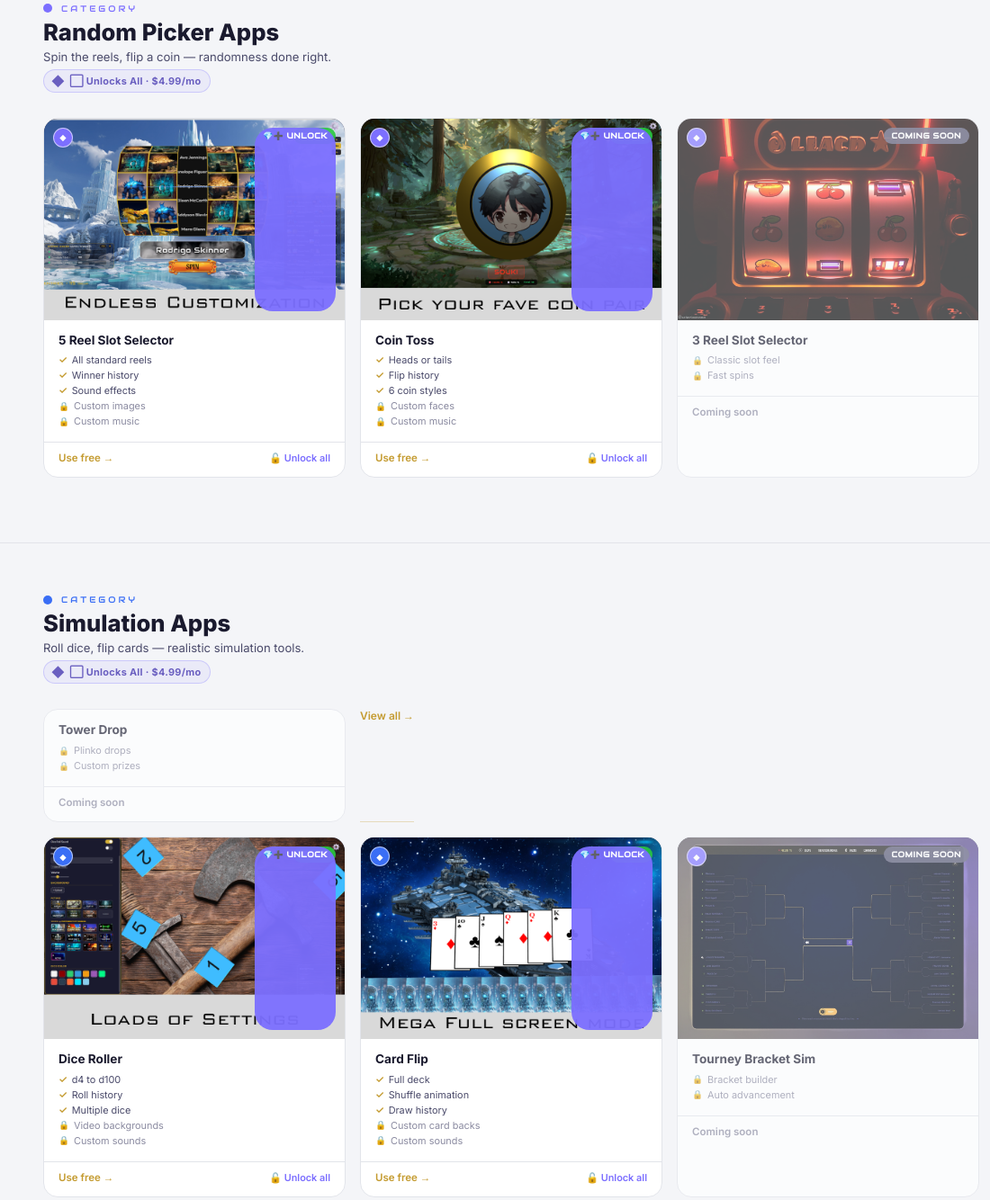
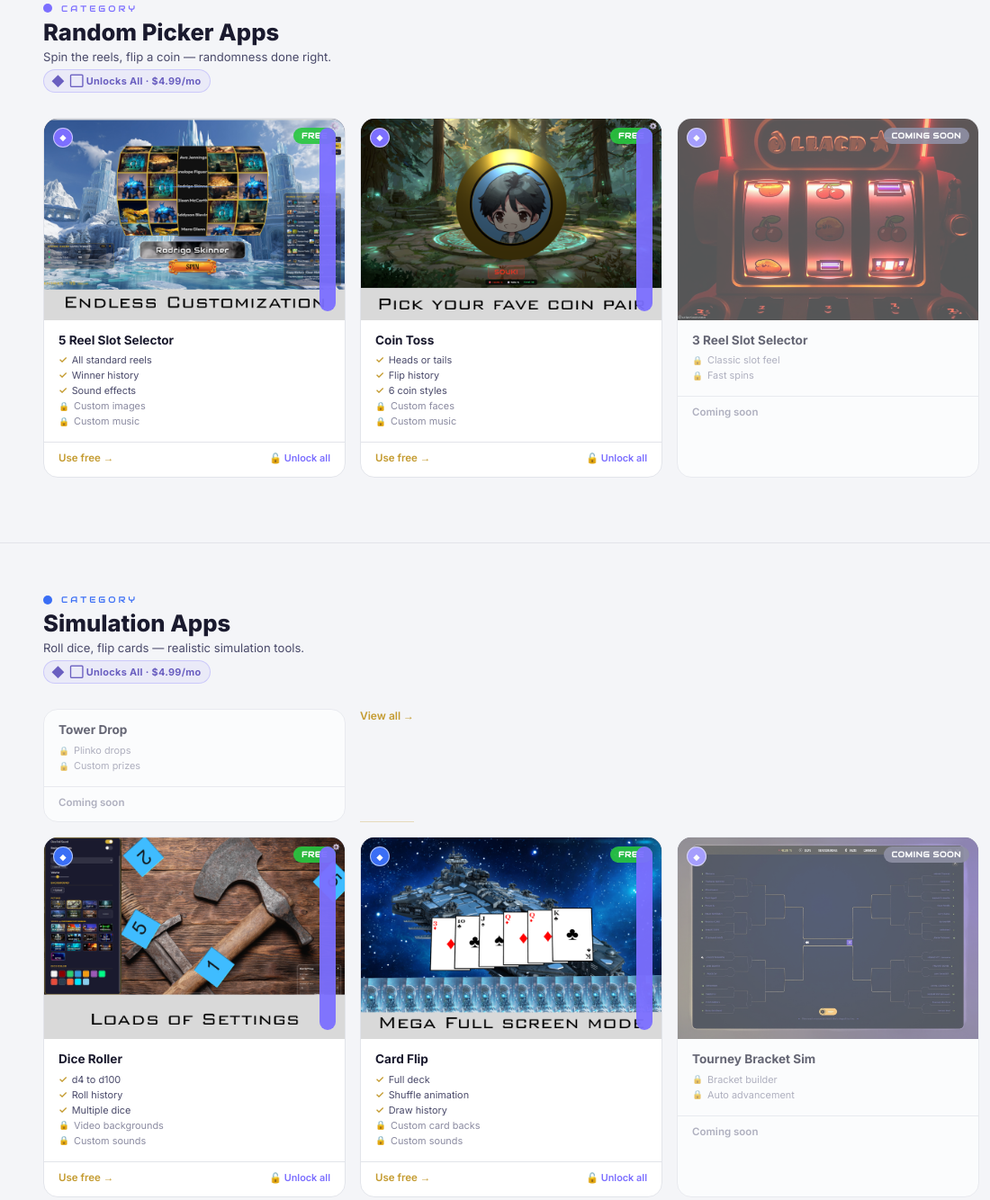
Before and after one commit to MurphyLabai/murphy-labs, a website: page index.html in a window 1280 px wide. Shown: the part 620-1954 px from the top of the page at 90% size, 0-1100 px from the left. Drawn offline with Linux system fonts and the light colour scheme.

Commit message:
Blank out upgrade pill on paid-tier app thumbnails (placeholder)

```diff
--- a/index.html
+++ b/index.html
@@ -596,7 +596,7 @@
       <div class="app-thumb-wrap" id="thumb-slot">
         <div class="app-cat-badge" style="background:var(--cat-purple);color:#fff;">◆</div>
         <div class="app-badge free">FREE</div>
-        <div class="app-badge upgrade">💎➕ UNLOCK</div>
+        <div class="app-badge upgrade"></div>
       </div>
       <div class="app-body">
         <div class="app-name">5 Reel Slot Selector</div>
@@ -618,7 +618,7 @@
       <div class="app-thumb-wrap" id="thumb-coin">
         <div class="app-cat-badge" style="background:var(--cat-purple);color:#fff;">◆</div>
         <div class="app-badge free">FREE</div>
-        <div class="app-badge upgrade">💎➕ UNLOCK</div>
+        <div class="app-badge upgrade"></div>
       </div>
       <div class="app-body">
         <div class="app-name">Coin Toss</div>
@@ -787,7 +787,7 @@
       <div class="app-thumb-wrap" id="thumb-dice">
         <div class="app-cat-badge" style="background:var(--cat-blue);color:#fff;">◆</div>
         <div class="app-badge free">FREE</div>
-        <div class="app-badge upgrade">💎➕ UNLOCK</div>
+        <div class="app-badge upgrade"></div>
       </div>
       <div class="app-body">
         <div class="app-name">Dice Roller</div>
@@ -809,7 +809,7 @@
       <div class="app-thumb-wrap" id="thumb-card">
         <div class="app-cat-badge" style="background:var(--cat-blue);color:#fff;">◆</div>
         <div class="app-badge free">FREE</div>
-        <div class="app-badge upgrade">💎➕ UNLOCK</div>
+        <div class="app-badge upgrade"></div>
       </div>
       <div class="app-body">
         <div class="app-name">Card Flip</div>
```
